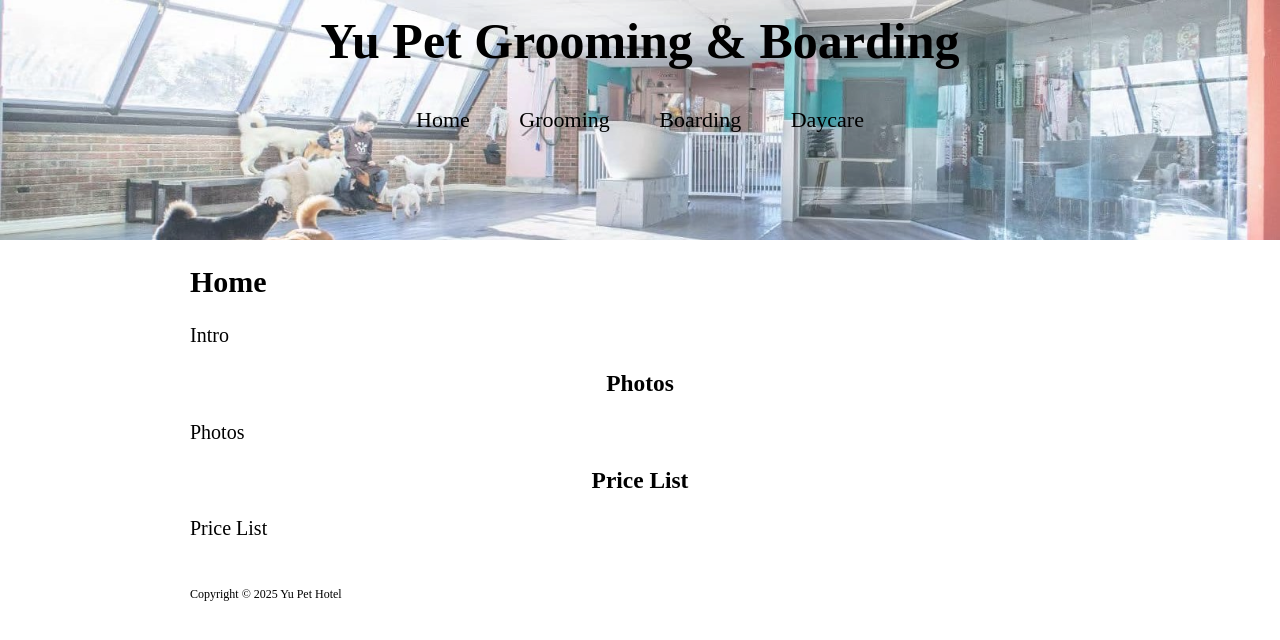
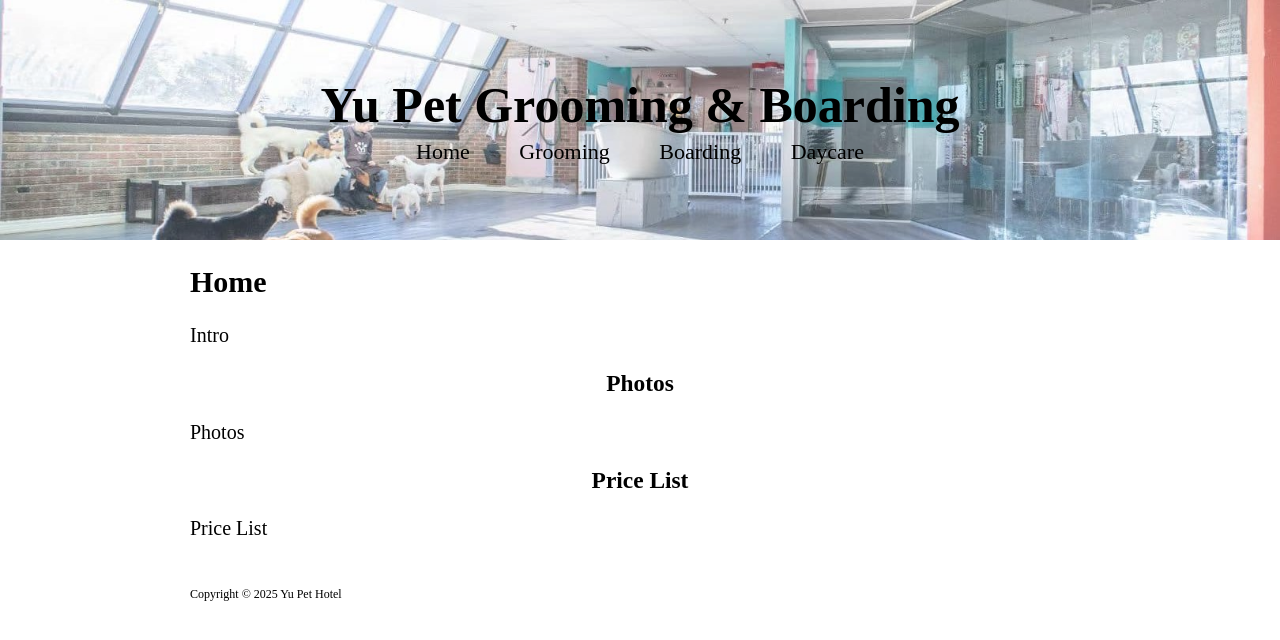
Before and after one commit to yupethotel/yupethotel.github.io, a plain HTML site: page index.html in a window 1280 px wide. Drawn offline with Linux system fonts and the light colour scheme.

Commit message:
Update style.css

```diff
--- a/style.css
+++ b/style.css
@@ -28,7 +28,7 @@ body {
   background-color:rgba(0,0,0,0);
   transform:translate(-50%,-50%);
   width:60%;
-  top:5%;
+  top:13%;
   left:50%;
   padding:5px;
   text-align:center;
@@ -40,7 +40,7 @@ body {
   border:1.5px solid rgba(0,0,0,0);
   background-color:rgba(0,0,0,0);
   transform:translate(0,-50%);
-  top:15%;
+  top:19%;
   left:0;
   right:0;
   padding:5px;
```
